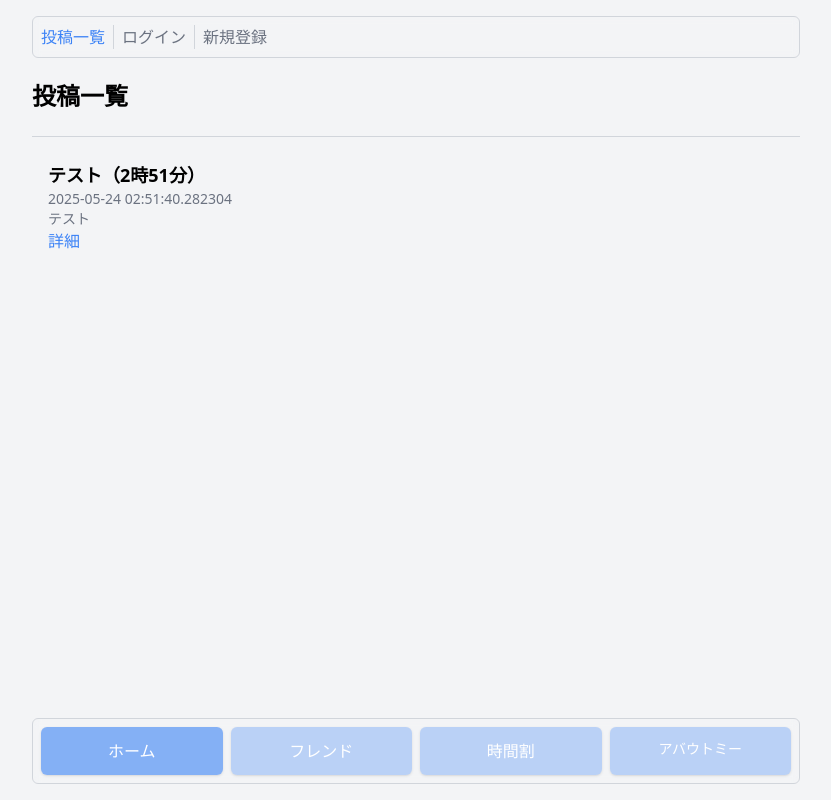
After one commit to tommy10092525/sns-with-flask, a Flask app: page /home in a window 1280 px wide. The commit adds this page. Shown: the whole page, without its empty margins (224-1055 px from the left). Run offline with Flask 3, Linux system fonts and the light colour scheme; some libraries are stand-ins or nearby versions.

Commit message:
indexからhomeに名称変更

```diff
--- a/app.py
+++ b/app.py
@@ -63,8 +63,12 @@ def load_user(user_id):
 
 @app.route("/")
 def index():
+    return redirect(url_for("home"))
+
+@app.route("/home")
+def home():
     posts= Post.query.join(User).add_columns(User.username).all()
-    return render_template("index.html", posts=posts)
+    return render_template("home.html", posts=posts)
 
 @login_required
 @app.route("/create", methods=["POST","GET"])
@@ -76,7 +80,7 @@ def create():
         user_id=current_user.id
         db.session.add(Post(title=title, content=content, ip=ip, user_id=user_id))
         db.session.commit()
-        return redirect(url_for("index"))
+        return redirect(url_for("home"))
     else:
         return render_template("create.html")
 
@@ -94,12 +98,12 @@ def delete(post_id):
         post_id=str(post_id)
         post=Post.query.filter(Post.id==post_id).first()
         if post.user_id!=current_user.id:
-            return redirect(url_for("index"))
+            return redirect(url_for("home"))
         db.session.delete(post)
         db.session.commit()
-        return redirect(url_for("index"))
+        return redirect(url_for("home"))
     else:
-        return render_template("index.html")
+        return render_template("home.html")
 
 @app.route("/login", methods=["GET","POST"])
 def login():
@@ -110,7 +114,7 @@ def login():
         if user and user.check_password(password):
             login_user(user)
             session["user_id"]=user.id
-            return redirect(url_for("index"))
+            return redirect(url_for("home"))
         else:
             return redirect(url_for("login"))
     else:
@@ -120,7 +124,7 @@ def login():
 def logout():
     logout_user()
     session.clear()
-    return redirect(url_for("index"))
+    return redirect(url_for("home"))
 
 @app.route("/signup", methods=["GET","POST"])
 def signup():
--- a/templates/base.html
+++ b/templates/base.html
@@ -10,8 +10,8 @@
 
 <body class="bg-gray-100 dark:bg-zinc-950 dark:text-white">
     <div class="my-8 mx-8 md:mx-auto max-w-3xl">
-        <div class="border-gray-300 border p-2 rounded-md flex gap-2 mb-4">
-            <a href="{{ url_for('index') }}" class="text-blue-500">投稿一覧</a>
+        <div class="border-gray-300 border p-2 rounded-md flex gap-2 mb-4 fixed top-0 left-0 right-0 backdrop-blur-sm max-w-3xl mx-auto mt-4">
+            <a href="{{ url_for('home') }}" class="text-blue-500">投稿一覧</a>
             <div class="border-gray-300 border-l"></div>
             {% if current_user.is_authenticated %}
             <p class="text-gray-500">{{ current_user.username }}としてログイン中</p>
@@ -23,8 +23,10 @@
             <a href="{{ url_for('signup') }}" class="text-gray-500 dark:text-white">新規登録</a>
             {% endif %}
         </div>
-        {% block content %}
-        {% endblock %}
+        <div class="mt-20">
+            {% block content %}
+            {% endblock %}
+        </div>
     </div>
 </body>
 
--- a/templates/create.html
+++ b/templates/create.html
@@ -9,5 +9,5 @@
         class="w-full p-2 border border-gray-300 rounded-md mb-4 dark:bg-gray-800 dark:text-white"></textarea>
     <button type="submit" class="bg-blue-500 text-white px-4 py-2 rounded-md">投稿</button>
 </form>
-<!-- <a href="{{ url_for('index') }}" class="text-blue-500">投稿一覧</a> -->
+<!-- <a href="{{ url_for('home') }}" class="text-blue-500">投稿一覧</a> -->
 {% endblock %}
--- /dev/null
+++ b/templates/home.html
@@ -0,0 +1,27 @@
+{% extends "base.html" %}
+
+{% block content %}
+<p class="text-2xl font-bold">投稿一覧</p>
+{% for post in posts %}
+
+<div class="my-6 border-t border-gray-300"></div>
+<div class="px-4">
+    <p class="text-lg font-bold">{{ post[0].title }}</p>
+    <p class="text-sm text-gray-500">{{ post[0].created_at }}</p>
+    <p class="text-sm text-gray-500">{{ post[1].username }}</p>
+    <p class="text-sm text-gray-500">{{ post[0].content }}</p>
+    <a href="{{ url_for('post', post_id=post[0].id) }}" class="text-blue-500">詳細</a>
+</div>
+{% endfor %}
+<div class="flex gap-3">
+    {% if current_user.is_authenticated %}
+        <a href="{{ url_for('create') }}" class="bg-green-500 text-white px-4 py-2 rounded-md mt-4 mx-auto w-full mb-16">投稿作成</a>
+    {% endif %}
+</div>
+<div class="grid grid-cols-4 gap-2 text-center border border-gray-300 rounded-md p-2 m-4 bottom-0 left-0 right-0 backdrop-blur-sm max-w-3xl mx-auto fixed">
+    <a href="{{ url_for('home') }}" class="bg-blue-500/60 rounded-md text-white shadow py-3">ホーム</a>
+    <a href="{{ url_for('friend') }}" class="bg-blue-500/30 rounded-md text-white shadow py-3">フレンド</a>
+    <a href="#" class="bg-blue-500/30 rounded-md text-white shadow py-3">時間割</a>
+    <a href="#" class="bg-blue-500/30 rounded-md text-white shadow py-3 text-sm">アバウトミー</a>
+</div>
+{% endblock %}
```
Also changed, not shown: templates/index.html (deleted, +0 -21 lines).
